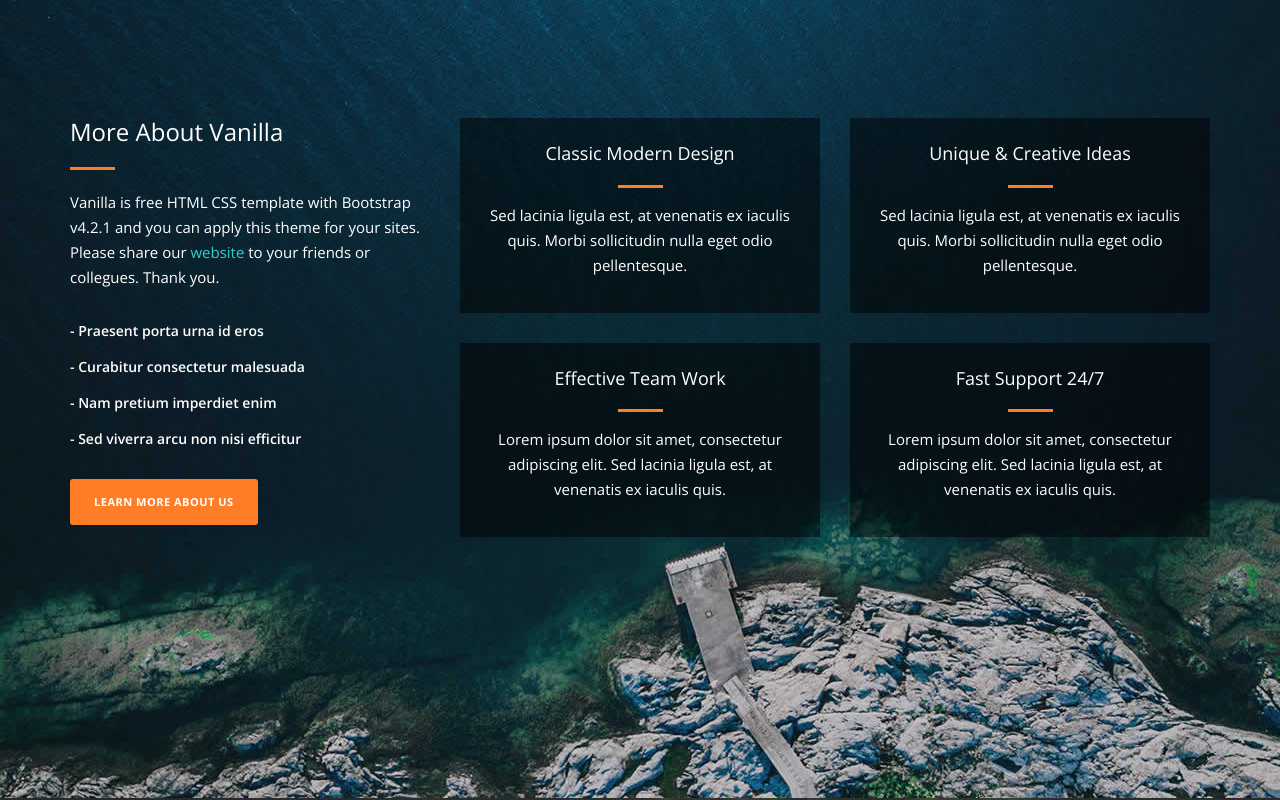
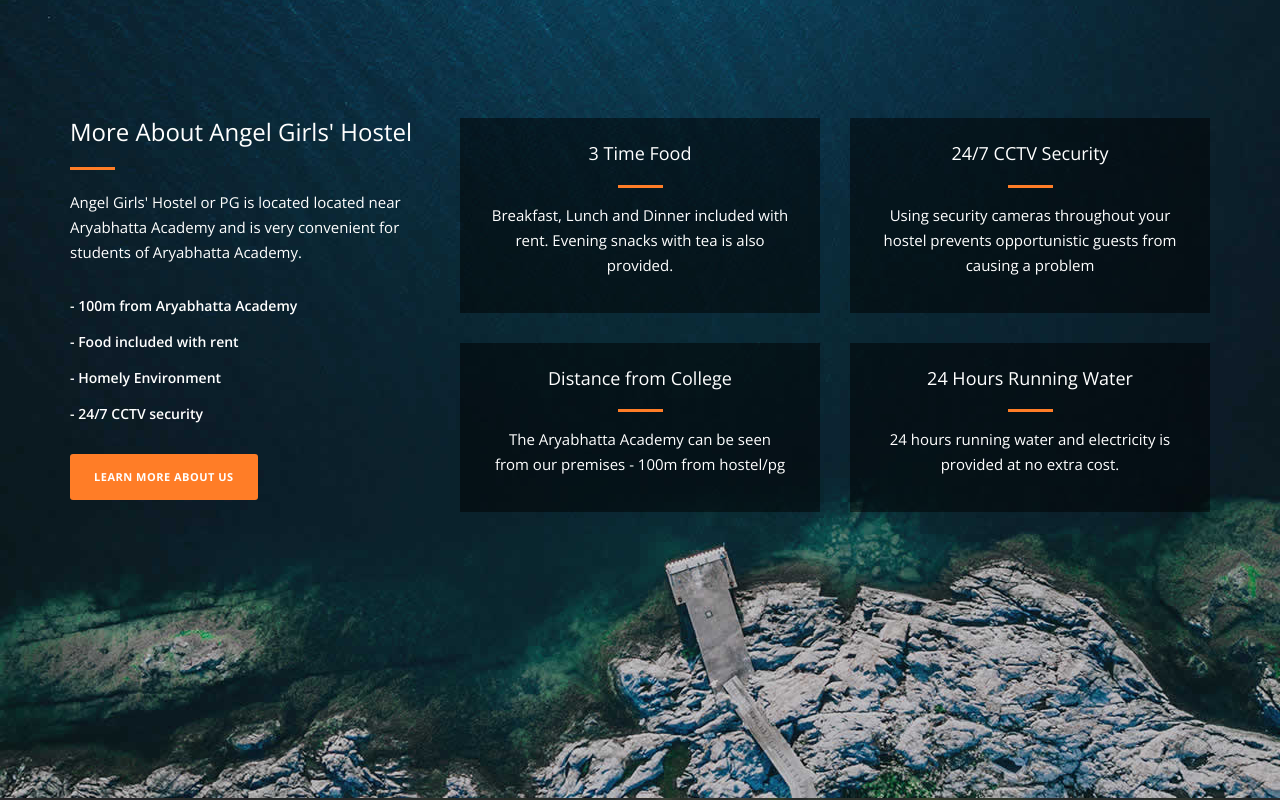
Before and after one commit to prinjal-boruah/angel-girls-hostel, a plain HTML site: page index.html in a window 1280 px wide. Shown: the part 802-1602 px from the top of the page. Drawn offline with nearby package versions, Linux system fonts and the light colour scheme.

Commit message:
added photots

```diff
--- a/css/templatemo-main.css
+++ b/css/templatemo-main.css
@@ -347,8 +347,9 @@ section {
   border:4px solid #ff7d27;
 }
 
-.tabgroup div  {
-
+.tabgroup img  {
+  max-height: 500px;
+  min-width: 100%;
 }
 
 .tabgroup p {
--- a/index.html
+++ b/index.html
@@ -48,18 +48,17 @@ https://templatemo.com/tm-526-vanilla
             <div class="row">
                 <div class="col-md-4">
                     <div class="left-text">
-                        <h4>More About Vanilla</h4>
+                        <h4>More About Angel Girls' Hostel</h4>
                         <div class="line-dec"></div>
-                        <p>Vanilla is free HTML CSS template with Bootstrap v4.2.1 and you can apply this theme for your sites.
-                        Please share our <a rel="nofollow" href="https://templatemo.com">website</a> to your friends or collegues. Thank you.</p>
+                        <p>Angel Girls' Hostel or PG is located located near Aryabhatta Academy and is very convenient for students of Aryabhatta Academy.</p>
                         <ul>
-                            <li>-  Praesent porta urna id eros</li>
-                            <li>-  Curabitur consectetur malesuada</li>
-                            <li>-  Nam pretium imperdiet enim</li>
-                            <li>-  Sed viverra arcu non nisi efficitur</li>
+                            <li>-  100m  from Aryabhatta Academy</li>
+                            <li>-  Food included with rent</li>
+                            <li>-  Homely Environment</li>
+                            <li>-  24/7 CCTV security</li>
                         </ul>
                         <div class="primary-button">
-                            <a href="#portfolio">Learn More About Us</a>
+                            <a href="https://www.facebook.com/Angel-Girls-Hostel-104812321300439/" target="_blank">Learn More About Us</a>
                         </div>
                     </div>
                 </div>
@@ -67,30 +66,30 @@ https://templatemo.com/tm-526-vanilla
                     <div class="row">
                         <div class="col-md-6">
                             <div class="service-item">
-                                <h4>Classic Modern Design</h4>
+                                <h4>3 Time Food</h4>
                                 <div class="line-dec"></div>
-                                <p>Sed lacinia ligula est, at venenatis ex iaculis quis. Morbi sollicitudin nulla eget odio pellentesque.</p>
+                                <p>Breakfast, Lunch and Dinner included with rent. Evening snacks with tea is also provided.</p>
                             </div>
                         </div>
                         <div class="col-md-6">
                             <div class="service-item">
-                                <h4>Unique &amp; Creative Ideas</h4>
+                                <h4>24/7 CCTV Security</h4>
                                 <div class="line-dec"></div>
-                                <p>Sed lacinia ligula est, at venenatis ex iaculis quis. Morbi sollicitudin nulla eget odio pellentesque.</p>
+                                <p>Using security cameras throughout your hostel prevents opportunistic guests from causing a problem</p>
                             </div>
                         </div>
                         <div class="col-md-6">
                             <div class="service-item">
-                                <h4>Effective Team Work</h4>
+                                <h4>Distance from College</h4>
                                 <div class="line-dec"></div>
-                                <p>Lorem ipsum dolor sit amet, consectetur adipiscing elit. Sed lacinia ligula est, at venenatis ex iaculis quis.</p>
+                                <p>The Aryabhatta Academy can be seen from our premises - 100m from hostel/pg</p>
                             </div>
                         </div>
                         <div class="col-md-6">
                             <div class="service-item">
-                                <h4>Fast Support 24/7</h4>
+                                <h4>24 Hours Running Water</h4>
                                 <div class="line-dec"></div>
-                                <p>Lorem ipsum dolor sit amet, consectetur adipiscing elit. Sed lacinia ligula est, at venenatis ex iaculis quis.</p>
+                                <p>24 hours running water and electricity is provided at no extra cost.</p>
                             </div>
                         </div>
                     </div>
@@ -192,19 +191,19 @@ https://templatemo.com/tm-526-vanilla
                     <section id="first-tab-group" class="tabgroup">
                       <div id="tab1">
                         <img src="img/1st-tab.jpg" alt="">
-                        <p>Please do not re-distribute our template ZIP file on your template collection sites. You can make a screenshot and a link back to our website. This template can be used for personal or commercial purposes by end-users.</p>
+                        <!-- <p>Please do not re-distribute our template ZIP file on your template collection sites. You can make a screenshot and a link back to our website. This template can be used for personal or commercial purposes by end-users.</p> -->
                       </div>
                       <div id="tab2">
                         <img src="img/2nd-tab.jpg" alt="">
-                        <p>Aliquam eu ultrices risus, sed condimentum diam. Duis risus nulla, elementum vitae nisi a, ornare maximus nisl. Morbi et vehicula est. Cras at vulputate justo. Cras eu nulla metus. Ut et pretium velit. Pellentesque at neque tristique dui tempor venenatis.</p>
+                        <!-- <p>Aliquam eu ultrices risus, sed condimentum diam. Duis risus nulla, elementum vitae nisi a, ornare maximus nisl. Morbi et vehicula est. Cras at vulputate justo. Cras eu nulla metus. Ut et pretium velit. Pellentesque at neque tristique dui tempor venenatis.</p> -->
                       </div>
                       <div id="tab3">
                         <img src="img/3rd-tab.jpg" alt="">
-                        <p>Lorem ipsum dolor sit amet, consectetur adipiscing elit. Sed lacinia ligula est, at venenatis ex iaculis quis. Morbi sollicitudin nulla eget odio pellentesque, sed cursus diam iaculis.</p>
+                        <!-- <p>Lorem ipsum dolor sit amet, consectetur adipiscing elit. Sed lacinia ligula est, at venenatis ex iaculis quis. Morbi sollicitudin nulla eget odio pellentesque, sed cursus diam iaculis.</p> -->
                       </div>
                       <div id="tab4">
                         <img src="img/4th-tab.jpg" alt="">
-                        <p>Duis risus nulla, elementum vitae nisi a, ornare maximus nisl. Morbi et vehicula est. Cras at vulputate justo. Cras eu nulla metus. Ut et pretium velit. Pellentesque at neque tristique.</p>
+                        <!-- <p>Duis risus nulla, elementum vitae nisi a, ornare maximus nisl. Morbi et vehicula est. Cras at vulputate justo. Cras eu nulla metus. Ut et pretium velit. Pellentesque at neque tristique.</p> -->
                       </div>
                     </section>
                     <ul class="tabs clearfix" data-tabgroup="first-tab-group">
@@ -250,10 +249,10 @@ https://templatemo.com/tm-526-vanilla
                     </div>
                     <ul>
                         <li><a href="#"><i class="fa fa-facebook"></i></a></li>
-                        <li><a href="#"><i class="fa fa-twitter"></i></a></li>
+                        <!-- <li><a href="#"><i class="fa fa-twitter"></i></a></li>
                         <li><a href="#"><i class="fa fa-linkedin"></i></a></li>
                         <li><a href="#"><i class="fa fa-google"></i></a></li>
-                        <li><a href="#"><i class="fa fa-dribbble"></i></a></li>
+                        <li><a href="#"><i class="fa fa-dribbble"></i></a></li> -->
                     </ul>
                 </div>
             </div>
```
Also changed, not shown: img/1st-big-item.jpg (deleted), img/1st-section.jpg, img/1st-sectionold.jpg (added), img/1st-tab.jpg, img/2nd-big-item.jpg (deleted), img/2nd-tab.jpg, img/3rd-big-item.jpg (deleted), img/3rd-tab.jpg, img/4th-big-item.jpg (deleted), img/4th-tab.jpg, 1 other file.
